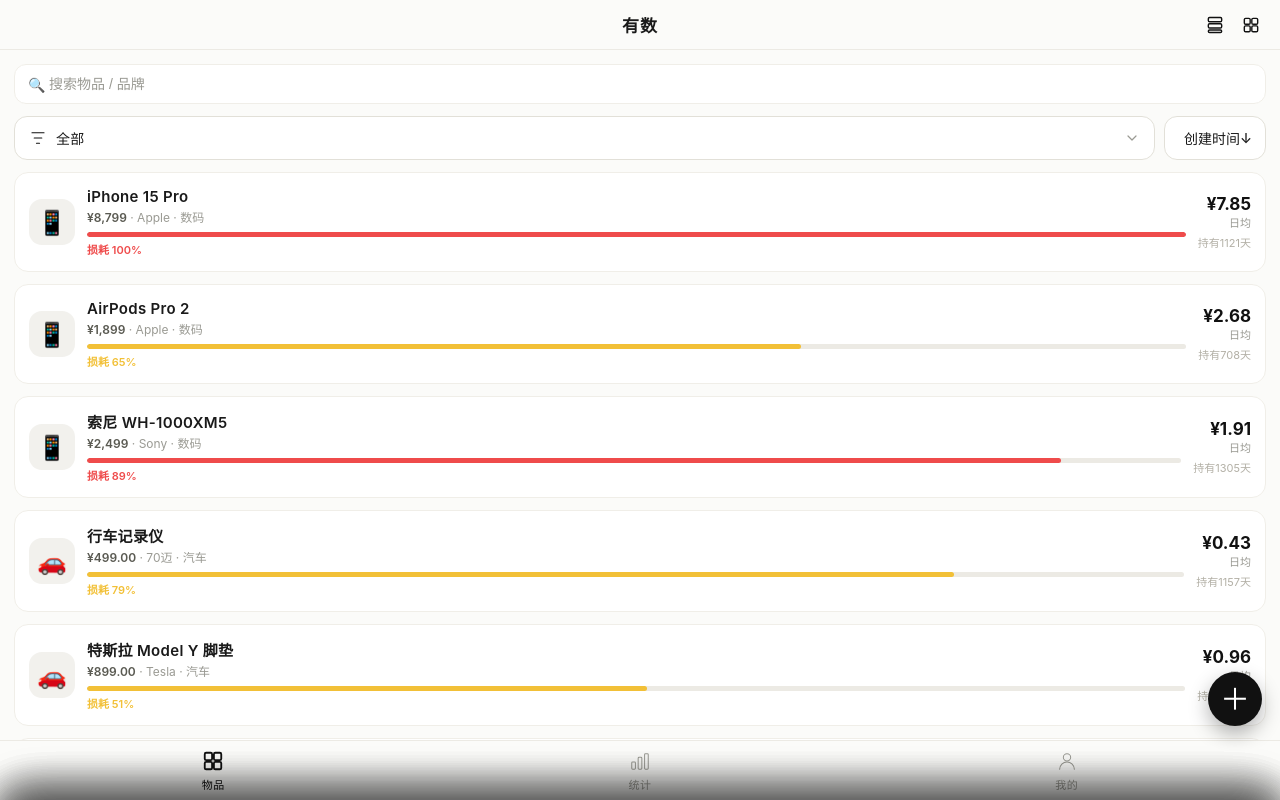
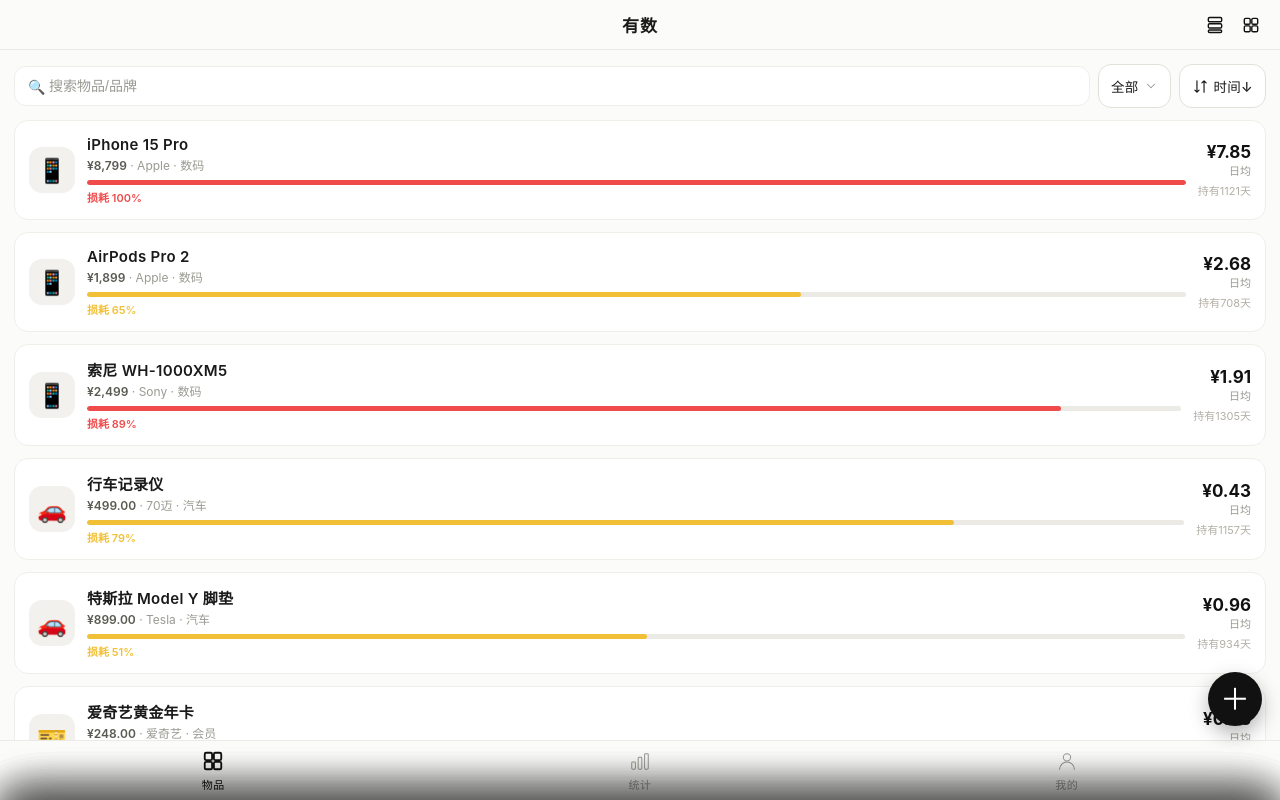
Before and after one commit to ChaoXu007/YouShu, a website: page android-app/web/index.html in a window 1280 px wide. Drawn offline with Linux system fonts and the light colour scheme.

Commit message:
Merge search/filter/sort into single toolbar row with active chip states

```diff
--- a/android-app/web/app.js
+++ b/android-app/web/app.js
@@ -100,6 +100,7 @@
 }
 function updateFilterBar(){
   document.getElementById('fbCur').textContent = curCat === 'all' ? '全部' : catName(curCat);
+  document.getElementById('flChip').classList.toggle('on', curCat !== 'all');
   buildSheet();
 }
 function v4setCat(c){ curCat = c; updateFilterBar(); closeFilterSheet(); renderList(); }
@@ -183,6 +184,7 @@
 
 /* ---------- 首页列表 ---------- */
 const SORT_LABELS = { created:'创建时间', cat:'分类', price:'价格', loss:'损耗率' };
+const SORT_SHORT  = { created:'时间',   cat:'分类', price:'价格', loss:'损耗' }; // chip 短标签
 function sortItems(list){
   if(sortKey === 'created'){
     const idx = it => ITEMS.indexOf(it);
@@ -219,9 +221,10 @@
 }
 /* ---------- 排序抽屉 ---------- */
 function updateSortBar(){
-  const label = SORT_LABELS[sortKey];
   const arrow = sortDir === 'asc' ? '↑' : '↓';
-  document.getElementById('sbCur').textContent = label + arrow;
+  document.getElementById('sbCur').textContent = SORT_SHORT[sortKey] + arrow;
+  // 非默认排序维度时 chip 黑底外显，默认（创建时间）保持中性
+  document.getElementById('sortChip').classList.toggle('on', sortKey !== 'created');
 }
 function buildSortSheet(){
   const upArr = '<path d="M12 5v14m0-14l-5 5m5-5l5 5"/>';
@@ -241,6 +244,11 @@
 }
 function openSortSheet(){ buildSortSheet(); document.getElementById('sortMask').classList.add('show'); document.getElementById('sortSheet').classList.add('show'); }
 function closeSortSheet(){ document.getElementById('sortMask').classList.remove('show'); document.getElementById('sortSheet').classList.remove('show'); }
+
+/* ---------- 搜索聚焦：筛选/排序 chip 淡出，输入框临时占满整行 ---------- */
+function searchFocus(on){
+  document.getElementById('searchRow').classList.toggle('searching', on);
+}
 
 /* ---------- 长按弹窗（列表+方格统一） ---------- */
 let pendingAct = null;
--- a/android-app/web/assets/app.css
+++ b/android-app/web/assets/app.css
@@ -19,7 +19,7 @@
 .content{flex:1;overflow-y:auto;overflow-x:hidden;padding:14px;padding-bottom:calc(14px + env(safe-area-inset-bottom));}
 .card{background:var(--card);border-radius:14px;padding:14px;margin-bottom:12px;border:1px solid #F0EEE8;}
 /* list */
-.search{position:relative;background:var(--card);border-radius:12px;margin-bottom:12px;border:1px solid #F0EEE8;display:flex;align-items:center;}
+.search{position:relative;background:var(--card);border-radius:12px;border:1px solid #F0EEE8;display:flex;align-items:center;}
 .search .search-ic{position:absolute;left:13px;font-size:14px;color:var(--sub);pointer-events:none;}
 .search input{width:100%;border:none;background:transparent;padding:11px 14px 11px 34px;font-size:14px;color:var(--text);outline:none;border-radius:12px;}
 .search input::placeholder{color:var(--sub);}
@@ -157,15 +157,20 @@
 .tab.active .ic{stroke:var(--accent);stroke-width:2;}
 .empty{text-align:center;color:var(--sub);padding:40px 0;font-size:14px;}
 /* 工具栏：分类筛选 + 排序 并排 */
-.toolbar{display:flex;gap:9px;margin-bottom:12px;}
-.filterbar{flex:1;min-width:0;display:flex;align-items:center;gap:9px;background:var(--card);border:1px solid var(--chip-line);border-radius:13px;padding:11px 14px;cursor:pointer;}
-.filterbar:active{background:#F7F6F2;}
-.filterbar .fb-ic{width:18px;height:18px;flex:0 0 auto;fill:none;stroke:var(--accent);stroke-width:1.6;stroke-linecap:round;}
-.filterbar .fb-cur{flex:1;font-size:14px;color:var(--text);font-weight:500;white-space:nowrap;overflow:hidden;text-overflow:ellipsis;letter-spacing:.3px;}
-.filterbar .fb-arrow{width:16px;height:16px;flex:0 0 auto;fill:none;stroke:var(--sub);stroke-width:1.8;stroke-linecap:round;stroke-linejoin:round;}
-.sortbar{flex:0 0 auto;display:flex;align-items:center;gap:6px;background:var(--card);border:1px solid var(--chip-line);border-radius:13px;padding:11px 13px;cursor:pointer;}
-.sortbar:active{background:#F7F6F2;}
-.sortbar .sb-cur{font-size:14px;color:var(--text);font-weight:500;white-space:nowrap;}
+/* 单行工具栏：搜索 + 筛选/排序 chip（chip 固定不滚动，禁横滑；聚焦搜索时 chip 淡出让位） */
+.searchrow{display:flex;gap:8px;margin-bottom:12px;align-items:center;}
+.searchrow .search{flex:1;min-width:0;}
+.chipbar{display:flex;gap:8px;flex:0 0 auto;max-width:260px;overflow:hidden;transition:max-width .25s cubic-bezier(.2,.8,.2,1),opacity .18s ease;}
+.searchrow.searching .chipbar{max-width:0;opacity:0;pointer-events:none;}
+.fl-chip{display:flex;align-items:center;gap:5px;background:var(--card);border:1px solid var(--chip-line);border-radius:13px;padding:11px 12px;cursor:pointer;flex:0 0 auto;white-space:nowrap;}
+.fl-chip:active{background:#F7F6F2;}
+.fl-chip .fl-txt{font-size:13.5px;color:var(--text);font-weight:500;letter-spacing:.3px;}
+.fl-chip .fb-ic{width:17px;height:17px;flex:0 0 auto;fill:none;stroke:var(--accent);stroke-width:1.6;stroke-linecap:round;}
+.fl-chip .fb-arrow{width:14px;height:14px;flex:0 0 auto;fill:none;stroke:var(--sub);stroke-width:1.8;stroke-linecap:round;stroke-linejoin:round;}
+.fl-chip.on{background:var(--accent);border-color:var(--accent);}
+.fl-chip.on .fl-txt{color:var(--sel-text);font-weight:600;}
+.fl-chip.on .fb-ic{stroke:#fff;}
+.fl-chip.on .fb-arrow{stroke:rgba(255,255,255,.75);}
 /* 排序抽屉列表 */
 .sort-list{padding:0 4px;}
 .sort-row{display:flex;align-items:center;justify-content:space-between;padding:15px 4px;border-bottom:1px solid #F0EEE8;cursor:pointer;}
--- a/android-app/web/index.html
+++ b/android-app/web/index.html
@@ -14,16 +14,17 @@
       <div class="scr active" id="scr-list">
         <div class="navbar">有数<span class="view-toggle" id="densityToggle" onclick="toggleDensity()" style="right:50px"></span><span class="view-toggle" id="viewToggle" onclick="toggleView()"></span></div>
         <div class="content">
-          <div class="search"><span class="search-ic">🔍</span><input id="q" placeholder="搜索物品 / 品牌" oninput="renderList()"></div>
-          <div class="toolbar">
-            <div class="filterbar" onclick="openFilterSheet()">
-              <svg class="fb-ic" viewBox="0 0 24 24"><path d="M4 5h16M7 12h10M10 19h4"/></svg>
-              <span class="fb-cur" id="fbCur">全部</span>
-              <svg class="fb-arrow" viewBox="0 0 24 24"><path d="M6 9l6 6 6-6"/></svg>
-            </div>
-            <div class="sortbar" id="sortBtn" onclick="openSortSheet()">
-              <svg class="fb-ic" viewBox="0 0 24 24"><path d="M7 4v16m0 0l-3-3m3 3l3-3M17 20V4m0 0l-3 3m3-3l3 3"/></svg>
-              <span class="sb-cur" id="sbCur">排序</span>
+          <div class="searchrow" id="searchRow">
+            <div class="search"><span class="search-ic">🔍</span><input id="q" placeholder="搜索物品/品牌" oninput="renderList()" onfocus="searchFocus(true)" onblur="searchFocus(false)"></div>
+            <div class="chipbar" id="chipBar">
+              <div class="fl-chip" id="flChip" onclick="openFilterSheet()">
+                <span class="fl-txt" id="fbCur">全部</span>
+                <svg class="fb-arrow" viewBox="0 0 24 24"><path d="M6 9l6 6 6-6"/></svg>
+              </div>
+              <div class="fl-chip" id="sortChip" onclick="openSortSheet()">
+                <svg class="fb-ic" viewBox="0 0 24 24"><path d="M7 4v16m0 0l-3-3m3 3l3-3M17 20V4m0 0l-3 3m3-3l3 3"/></svg>
+                <span class="fl-txt" id="sbCur">排序</span>
+              </div>
             </div>
           </div>
           <div id="catChips" style="display:none"></div>
```
Also changed, not shown: AGENTS.md (+1 -0 lines), prototype/v4.html (+21 -9 lines).
